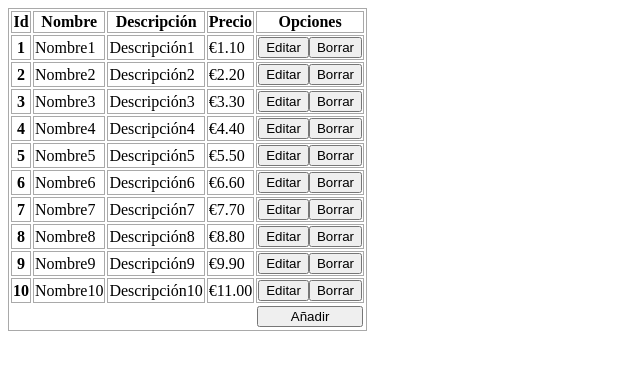
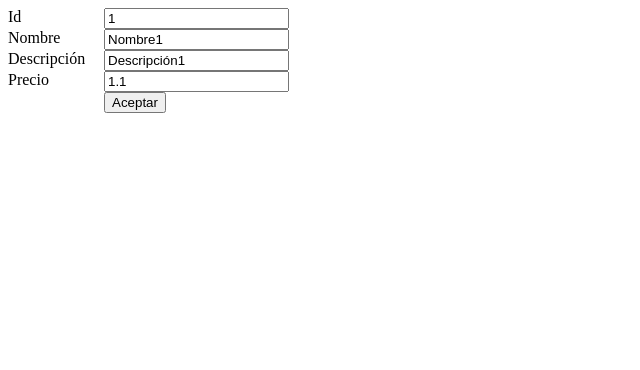
Before and after one commit to javierlete/angular-ejercicio-productos, an Angular app: page /editar/1 in a window 1280 px wide. Before the commit this address led to /. Shown: the top 370 px of the page, without its empty margins (0-640 px from the left). Built offline with nearby package versions, Linux system fonts and the light colour scheme.

Commit message:
Rutados y funcionalidad de editar por URL

```diff
--- a/src/app/app-routing.module.ts
+++ b/src/app/app-routing.module.ts
@@ -1,7 +1,13 @@
 import { NgModule } from '@angular/core';
 import { Routes, RouterModule } from '@angular/router';
+import { ProductosListadoComponent } from './productos-listado/productos-listado.component';
+import { ProductosEditarComponent } from './productos-editar/productos-editar.component';
 
-const routes: Routes = [];
+const routes: Routes = [
+  { path: '', redirectTo: '/listado', pathMatch: 'full' },
+  { path: 'listado', component: ProductosListadoComponent },
+  { path: 'editar/:id', component: ProductosEditarComponent }
+];
 
 @NgModule({
   imports: [RouterModule.forRoot(routes)],
--- a/src/app/app.component.html
+++ b/src/app/app.component.html
@@ -1,2 +1 @@
-<app-productos-editar></app-productos-editar>
-<app-productos-listado></app-productos-listado>
+<router-outlet></router-outlet>
--- a/src/app/productos-editar/productos-editar.component.ts
+++ b/src/app/productos-editar/productos-editar.component.ts
@@ -1,5 +1,7 @@
 import { Component, OnInit } from '@angular/core';
 import { Producto } from '../producto';
+import { ActivatedRoute } from '@angular/router';
+import { ProductosService } from '../productos.service';
 
 @Component({
   selector: 'app-productos-editar',
@@ -12,12 +14,16 @@ export class ProductosEditarComponent implements OnInit {
     id: -1, nombre: '', descripcion: '', precio: 0.0
   };
 
-  constructor() { }
+  constructor(
+    private route: ActivatedRoute,
+    private productosService: ProductosService) { }
 
   ngOnInit() {
+    const id = this.route.snapshot.params.id;
+    this.producto = this.productosService.getProducto(id);
   }
 
   guardarProducto(): void {
-    console.log(this.producto);
+    this.productosService.postProducto(this.producto);
   }
 }
--- a/src/app/productos.service.ts
+++ b/src/app/productos.service.ts
@@ -17,4 +17,12 @@ export class ProductosService {
   getProductos(): Producto[] {
     return this.productos;
   }
+
+  getProducto(id: number) {
+    return { id: id, nombre: 'Nombre' + id, descripcion: 'Descripción' + id, precio: id*1.1 };
+  }
+
+  postProducto(producto: Producto) {
+    console.log(producto);
+  }
 }
```
